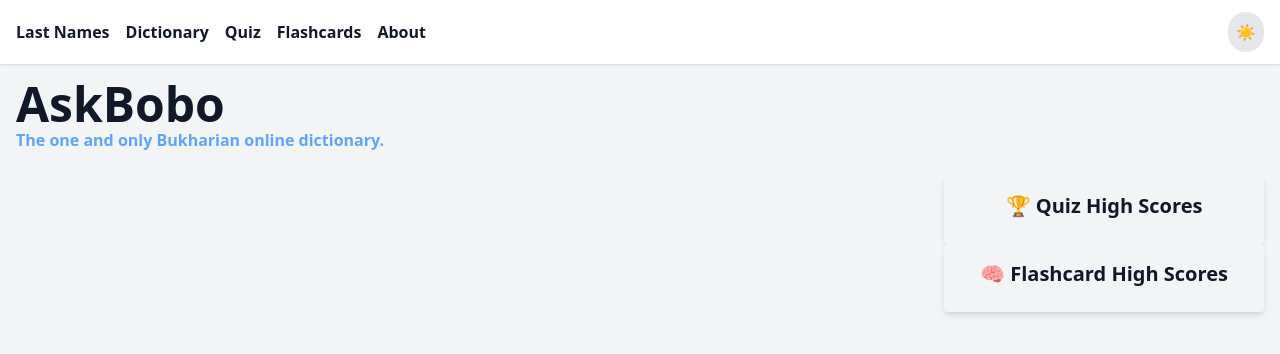
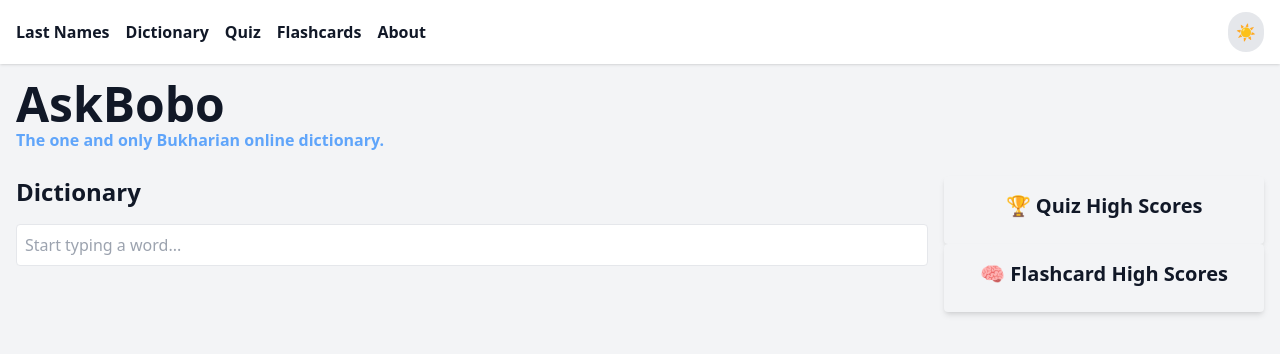
Before and after one commit to askbobo/app, a React (Create React App) app: page /dictionary in a window 1280 px wide. Shown: the top 354 px of the page. Built offline with nearby package versions, Linux system fonts and the light colour scheme.

Commit message:
fine tune

```diff
--- a/src/App.tsx
+++ b/src/App.tsx
@@ -16,8 +16,8 @@ function App() {
                 {/* Navigation Bar */}
                 <nav className="flex justify-between items-center px-4 py-3 bg-white dark:bg-gray-800 shadow">
                     <div className="flex gap-4">
-                        <Link to="/last-name" className="font-bold hover:underline">Last Names</Link>
-                        <Link to="/" className="font-bold hover:underline">Dictionary</Link>
+                        <Link to="/" className="font-bold hover:underline">Last Names</Link>
+                        <Link to="/dictionary" className="font-bold hover:underline">Dictionary</Link>
                         <Link to="/quiz" className="font-bold hover:underline">Quiz</Link>
                         <Link to="/flashcards" className="font-bold hover:underline">Flashcards</Link>
                         <Link to="/about" className="font-bold hover:underline">About</Link>
@@ -35,8 +35,8 @@ function App() {
                     <div className="flex flex-col lg:flex-row gap-4">
                         <div className="flex-grow">
                             <Routes>
-                                <Route path="/last-name" element={<LastName/>}/>
-                                <Route path="/" element={<Dictionary/>}/>
+                                <Route path="/" element={<LastName/>}/>
+                                <Route path="/dictionary" element={<Dictionary/>}/>
                                 <Route path="/quiz" element={<Quiz/>}/>
                                 <Route path="/flashcards" element={<Flashcards/>}/>
                                 <Route path="/about" element={<About/>}/>
--- a/src/components/Dictionary.tsx
+++ b/src/components/Dictionary.tsx
@@ -19,7 +19,9 @@ const Dictionary = () => {
         : [];
 
     return (
-        <div className="max-w-4xl mx-auto p-4">
+        <div className="space-y-4">
+            <h1 className="text-2xl font-bold">Dictionary</h1>
+
             <input type="text"
                    placeholder="Start typing a word..."
                    value={query}
--- a/src/components/Quiz.tsx
+++ b/src/components/Quiz.tsx
@@ -1,5 +1,4 @@
-
-import { useState } from 'react';
+import {useState} from 'react';
 import questions from '../data/B-Quizzes.json';
 
 interface Question {
@@ -59,7 +58,7 @@ const Quiz = () => {
     const saveScore = () => {
         const existing = JSON.parse(localStorage.getItem('quiz-scores') || '[]');
         const filtered = existing.filter((entry: any) => entry.name !== name);
-  filtered.push({ name, score });
+        filtered.push({name, score});
         localStorage.setItem('quiz-scores', JSON.stringify(filtered));
     };
 
@@ -76,8 +75,9 @@ const Quiz = () => {
 
     if (!started) {
         return (
-      <div className="p-4 bg-white dark:bg-gray-800 rounded shadow-md">
-        <h2 className="text-xl font-bold mb-2">Enter your name to begin the quiz:</h2>
+            <div className="space-y-4">
+                <h1 className="text-2xl font-bold">Historical Quiz</h1>
+                <h2 className="font-bold mb-2">Enter your name to begin the quiz:</h2>
                 <input
                     type="text"
                     value={name}
@@ -103,7 +103,9 @@ const Quiz = () => {
                     {summary.map((entry, idx) => (
                         <li key={idx} className="border rounded p-2 bg-gray-50 dark:bg-gray-700">
                             <p className="font-semibold">{entry.question}</p>
-              <p>Your Answer: <span className={entry.isCorrect ? 'text-green-600' : 'text-red-500'}>{entry.yourAnswer}</span></p>
+                            <p>Your Answer: <span
+                                className={entry.isCorrect ? 'text-green-600' : 'text-red-500'}>{entry.yourAnswer}</span>
+                            </p>
                             {!entry.isCorrect && (
                                 <p>Correct Answer: <span className="text-green-600">{entry.correctAnswer}</span></p>
                             )}
```
Lines whose indentation alone changed are shown as unchanged.
